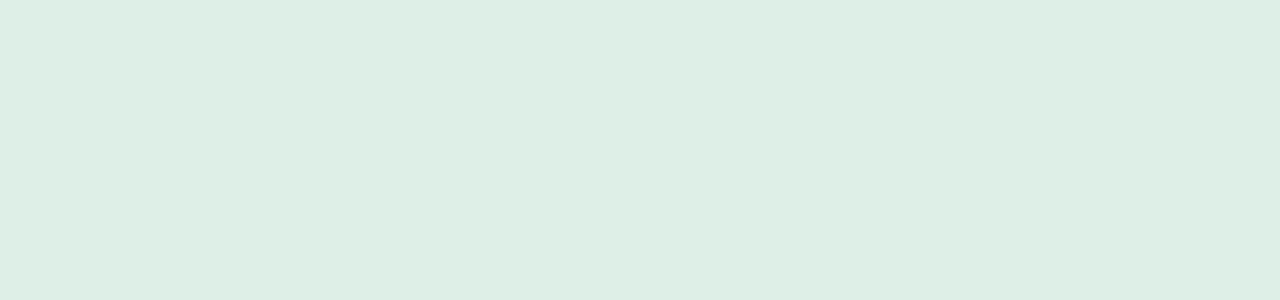
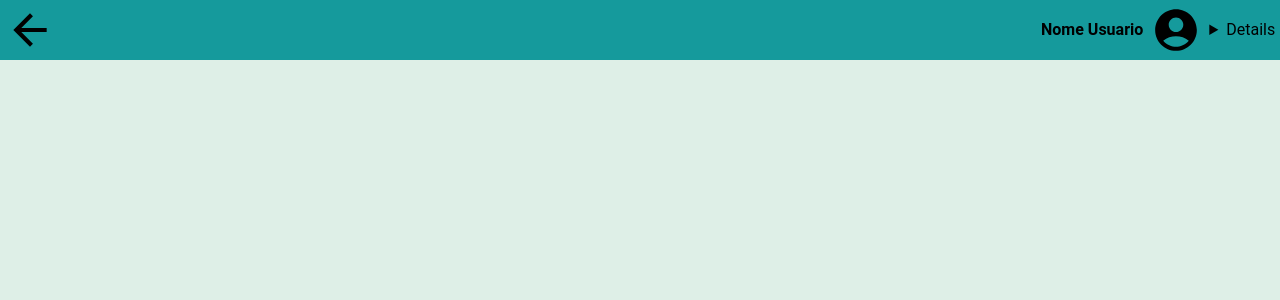
Before and after one commit to JoaoG23/FluxosFrontend, a React (Create React App) app in the folder view/: page / in a window 1280 px wide. Shown: the top 300 px of the page. Built offline with nearby package versions, Linux system fonts and the light colour scheme.

Commit message:
Adicionando React Icons

```diff
--- a/view/package.json
+++ b/view/package.json
@@ -12,6 +12,7 @@
     "@types/react-dom": "^18.0.6",
     "react": "^18.2.0",
     "react-dom": "^18.2.0",
+    "react-icons": "^4.4.0",
     "react-scripts": "5.0.1",
     "styled-components": "^5.3.5",
     "typescript": "^4.7.4",
--- a/view/src/App.tsx
+++ b/view/src/App.tsx
@@ -2,6 +2,7 @@ import React from "react";
 import Login from "./Pages/Login";
 import GlobalStyle from "./themes/global";
 import { ThemeProvider } from "styled-components";
+import Header from "./Components/Header";
 
 import light from "./themes/light";
 
@@ -9,6 +10,7 @@ function App() {
   return (
     <ThemeProvider theme={light}>
       <GlobalStyle />
+      <Header></Header>
       {/* <Login></Login> */}
     </ThemeProvider>
   );
--- a/view/src/Components/Header/index.tsx
+++ b/view/src/Components/Header/index.tsx
@@ -1,5 +1,20 @@
-import React from 'react';
 
-const Header:React.FC = () => {
-    return(<div>Novo dados</div>)
-}
+import { MdArrowBack, MdAccountCircle } from "react-icons/md";
+import React from "react"
+import { HeaderStyle } from "./styles";
+
+const Header: React.FC = () => {
+  return (
+    <HeaderStyle>
+        <MdArrowBack size={50}></MdArrowBack>
+      <div>
+        <h4>Nome Usuario</h4>
+        <MdAccountCircle size={50}></MdAccountCircle>
+        <details></details>
+      </div>
+
+    </HeaderStyle>
+  );
+};
+
+export default Header;
--- /dev/null
+++ b/view/src/Components/Header/styles.ts
@@ -0,0 +1,28 @@
+import styled from "styled-components";
+
+
+export const HeaderStyle = styled.div`
+
+    display: flex;
+    justify-content: space-between;
+    padding: 0.3em;
+  background-color: ${(props) => props.theme.color.primary};
+  /* box-shadow: 3px 3px 5px ${(props) => props.theme.color.secondary}; */
+
+  div{
+    display: flex;
+    align-items: center;
+    gap: 0.5em;
+  }
+
+  @media only screen and (max-width: 760px) {
+
+    h4{
+        display: none;
+    }
+  }
+  @media only screen and (max-width: 300px) {
+    /* width: 300px;
+    max-width: 300px; */
+  }
+`;
--- a/view/src/Pages/Login/index.tsx
+++ b/view/src/Pages/Login/index.tsx
@@ -83,7 +83,7 @@ const Login: React.FC = () => {
           <PrimaryButton
             onClick={logar}
           >
-            Logar {}
+            Logar
           </PrimaryButton>
           <SecondaryButton>Registrar</SecondaryButton>
         </ContainerBottons>
```
Also changed, not shown: 1 other file (tests, documents, lock files or other folders).
